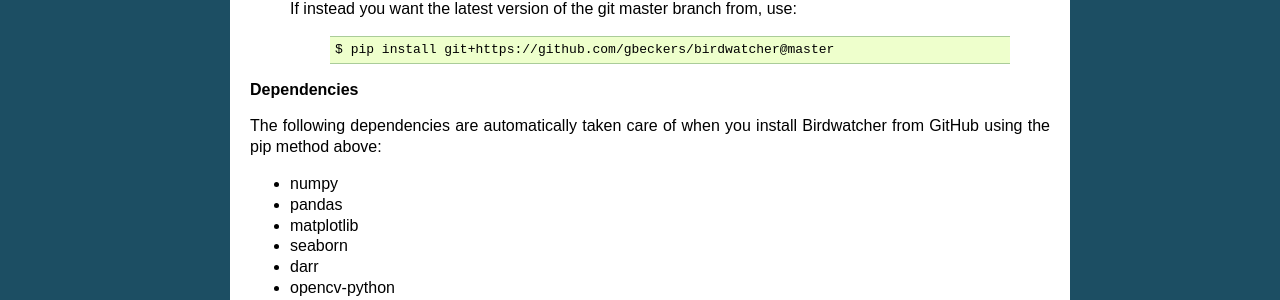
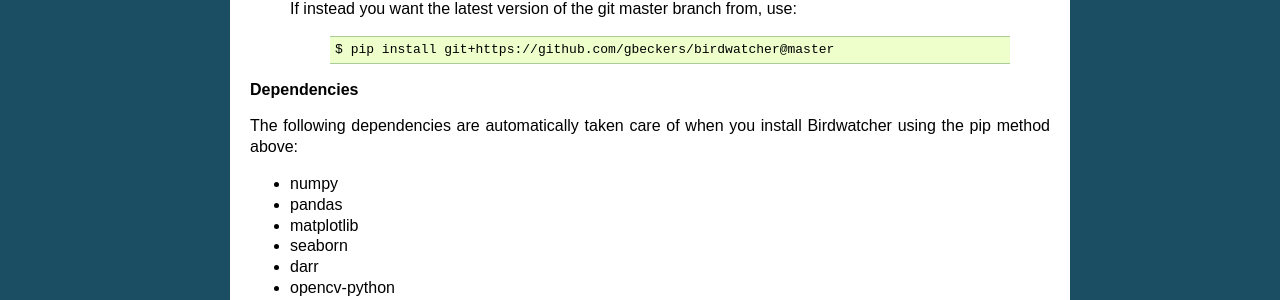
Before and after one commit to gbeckers/Birdwatcher, a Sphinx documentation site: the page built from docs/installation.rst, in a window 1280 px wide. Shown: the part 656-956 px from the top of the page. Built offline with Sphinx 7.4.7, drawn with Linux system fonts in a browser that asks for light colours.

Commit message:
we now advertise PyPi installation too

```diff
--- a/README.rst
+++ b/README.rst
@@ -75,7 +75,7 @@
 **Dependencies**
 
 The following dependencies are automatically taken care of when you
-install Birdwatcher from GitHub using the pip method above:
+install Birdwatcher using the pip method above:
 
 - numpy
 - pandas
--- a/docs/installation.rst
+++ b/docs/installation.rst
@@ -51,7 +51,7 @@
 **Dependencies**
 
 The following dependencies are automatically taken care of when you
-install Birdwatcher from GitHub using the pip method above:
+install Birdwatcher using the pip method above:
 
 - numpy
 - pandas
```
